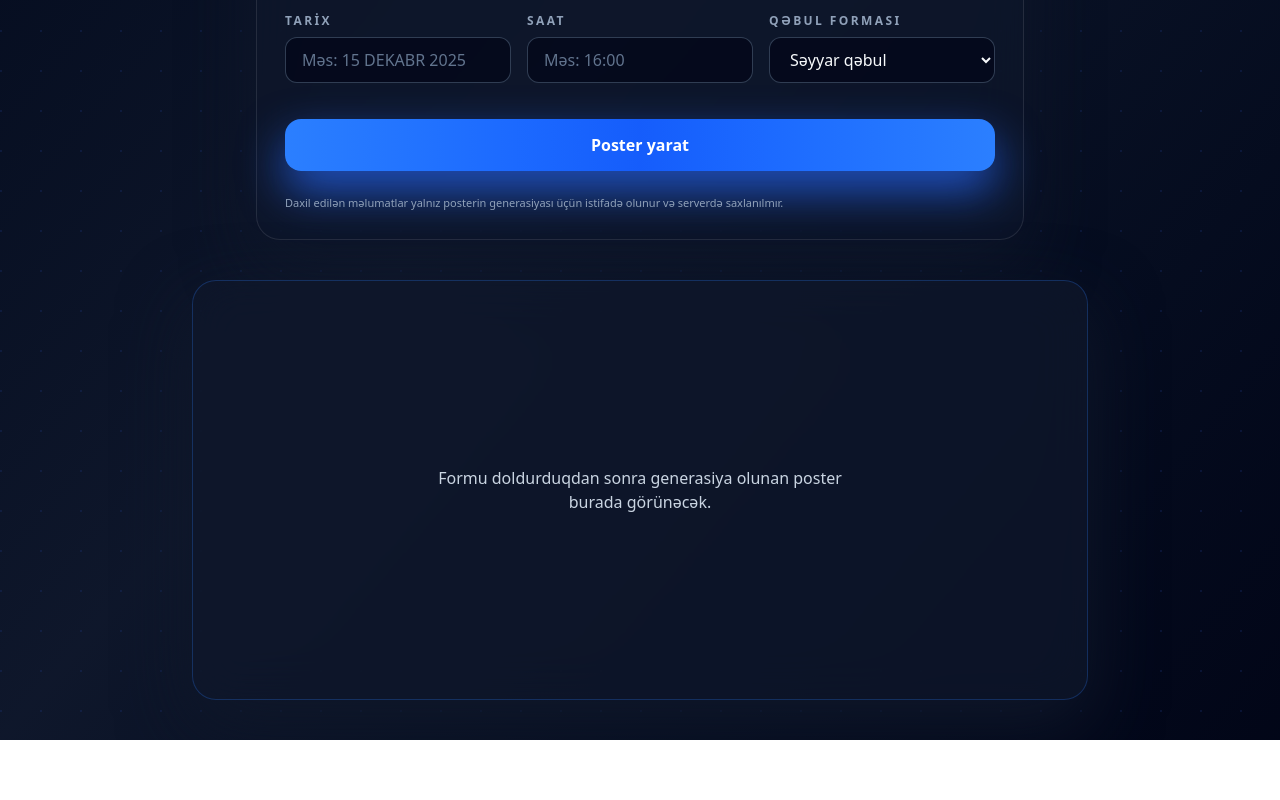
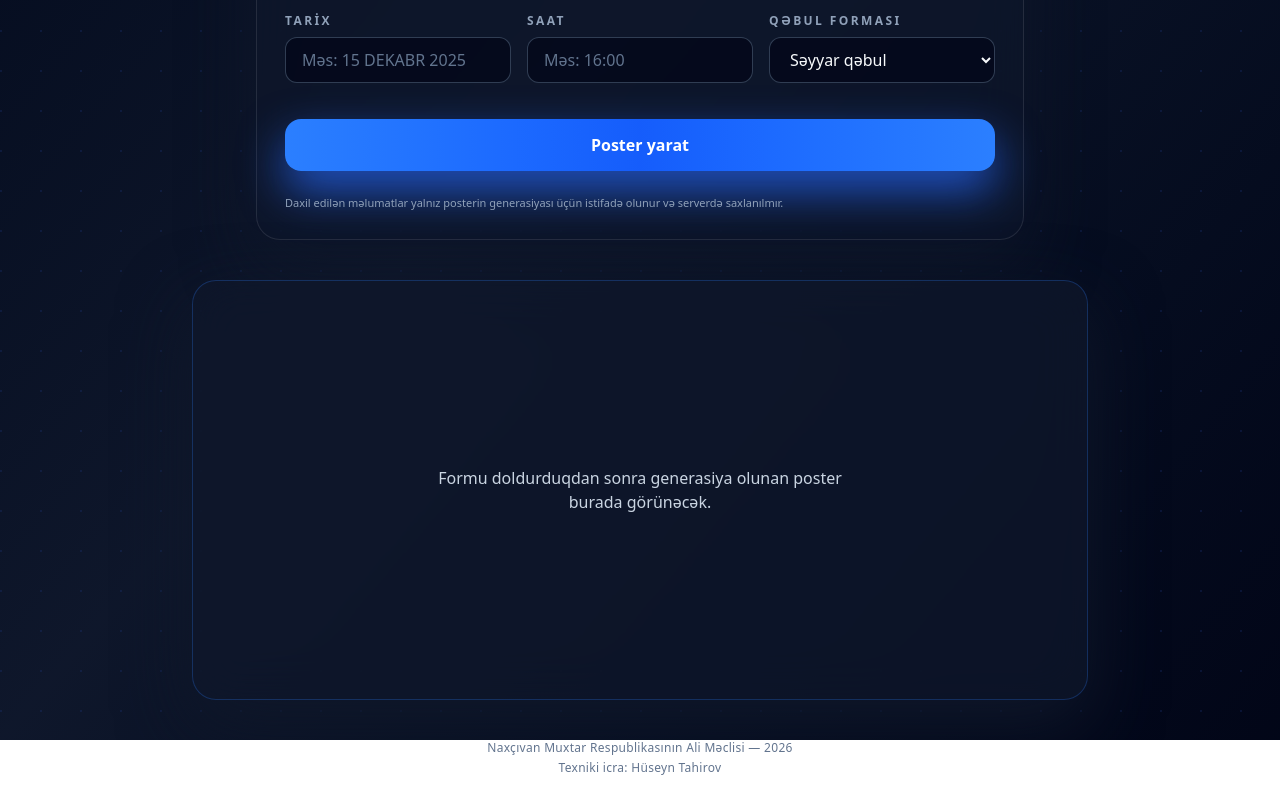
Before and after one commit to HuseynTahirov86/alimajlis, a React (Vite) app: page / in a window 1280 px wide. Shown: the part 770-1570 px from the top of the page. Before the commit the page ends 1510 px from the top, so only its background shows below. Built offline with nearby package versions, Linux system fonts and the light colour scheme.

Commit message:
Update App.jsx

```diff
--- a/src/App.jsx
+++ b/src/App.jsx
@@ -2,5 +2,28 @@ import React from "react";
 import PosterGenerator from "./PosterGenerator";
 
 export default function App() {
-  return <PosterGenerator />;
+  return (
+    <div className="min-h-screen flex flex-col">
+
+      <div className="flex-grow">
+        <PosterGenerator />
+      </div>
+
+      <footer className="text-center text-xs text-slate-500 mb-6 tracking-wide">
+        <p>Naxçıvan Muxtar Respublikasının Ali Məclisi — 2026</p>
+        <p className="mt-1">
+          Texniki icra:{" "}
+          <a
+            href="https://www.instagram.com/huseyntahirov_/"
+            target="_blank"
+            rel="noopener noreferrer"
+            className="hover:text-slate-300 transition"
+          >
+            Hüseyn Tahirov
+          </a>
+        </p>
+      </footer>
+
+    </div>
+  );
 }
```
